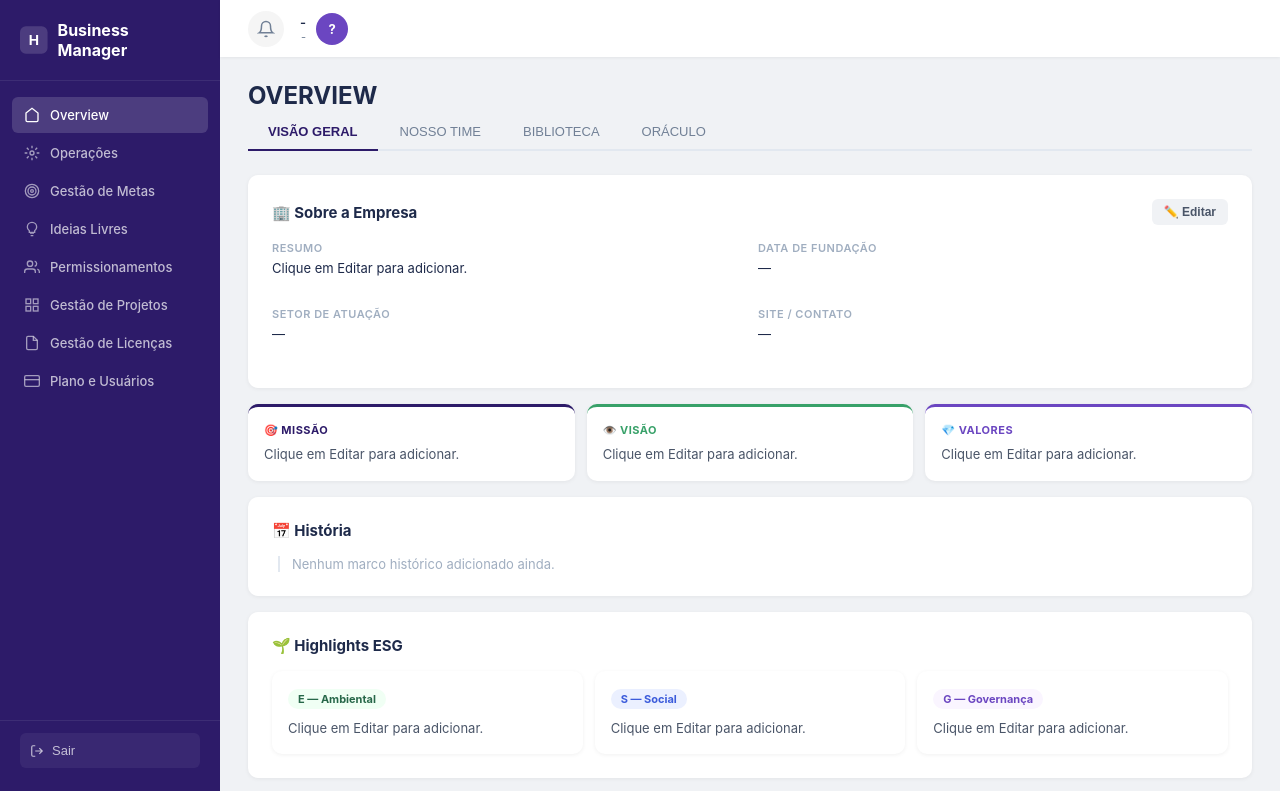
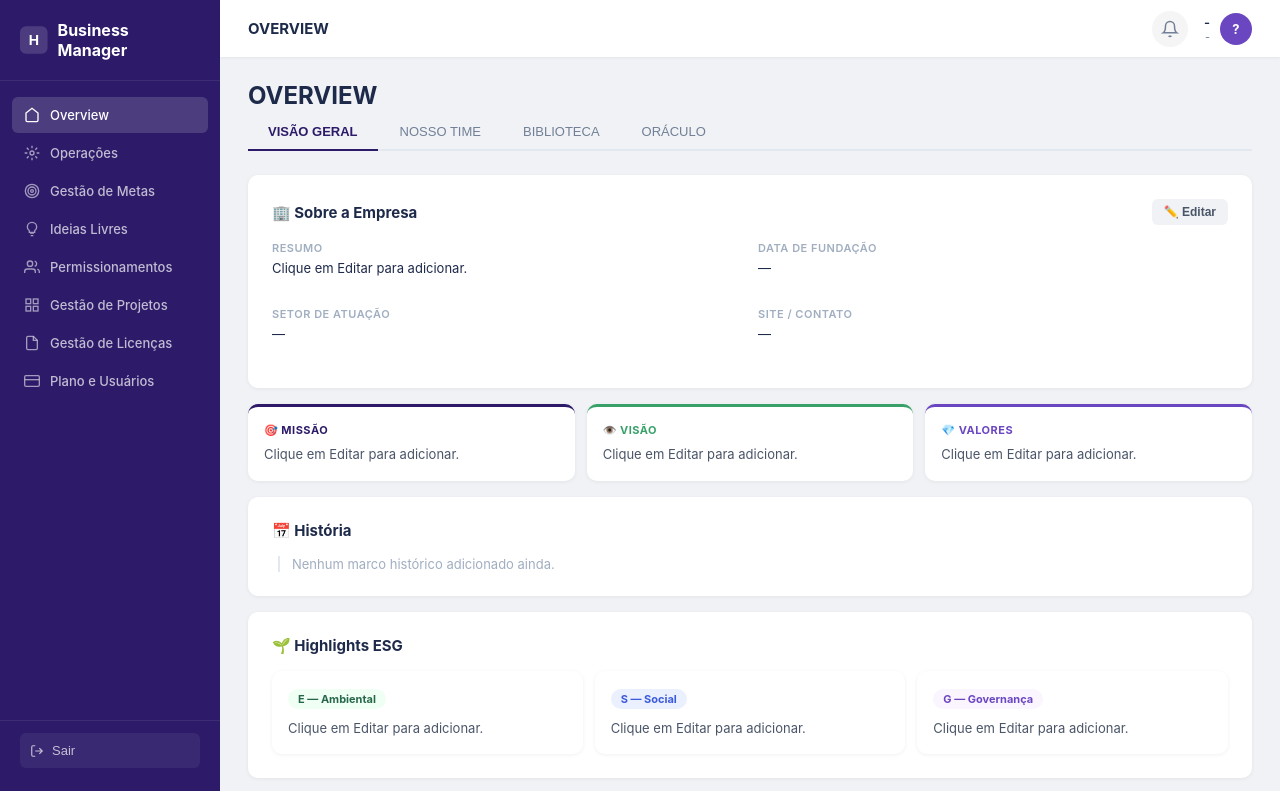
Before and after one commit to kalimacomplex-prog/HOC, a website: page public/overview.html in a window 1280 px wide. Shown: the top 791 px of the page. Drawn offline with Linux system fonts and the light colour scheme.

Commit message:
Fix HTML formatting and add missing newline

```diff
--- a/public/overview.html
+++ b/public/overview.html
@@ -142,7 +142,7 @@
 <div class="main">
   <div id="bannerAssinatura" style="display:none"></div>
   <div class="header">
-
+    <div style="font-size:15px;font-weight:700;color:#1e2a4a">OVERVIEW</div>
     <div class="header-right">
       <div class="notif-wrap" id="notifWrap">
         <button class="notif-btn" id="notifBtn" onclick="toggleNotif()">
```
